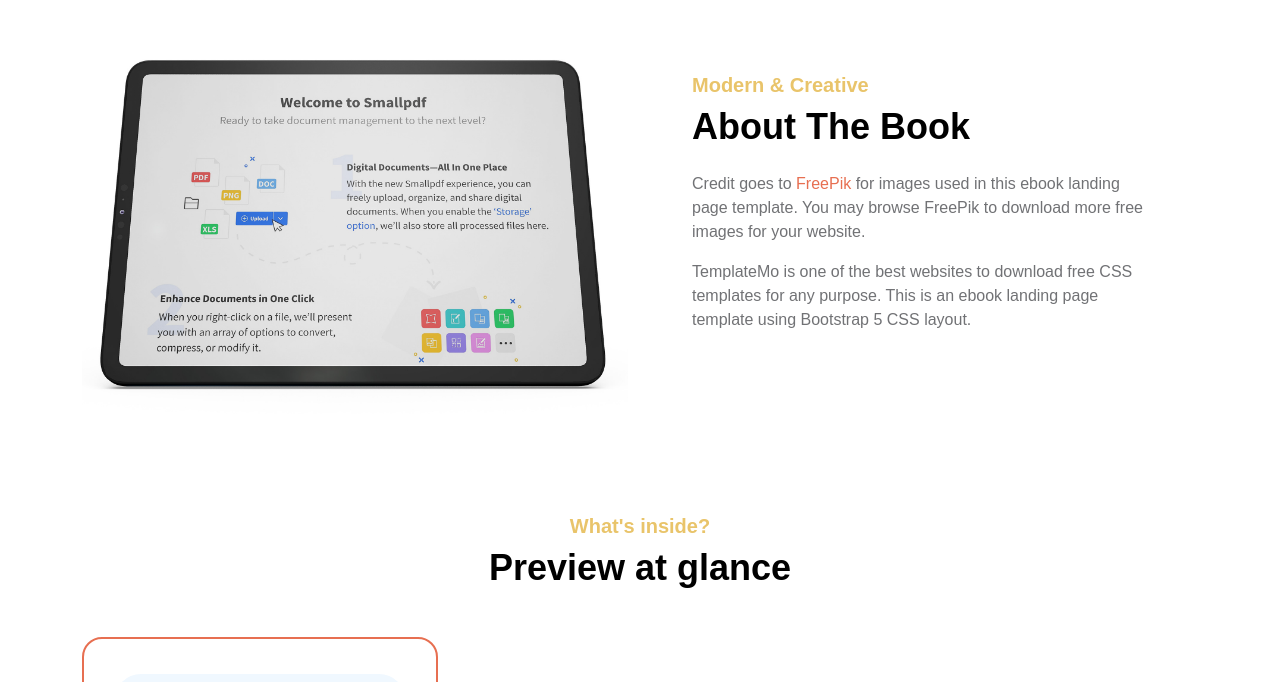
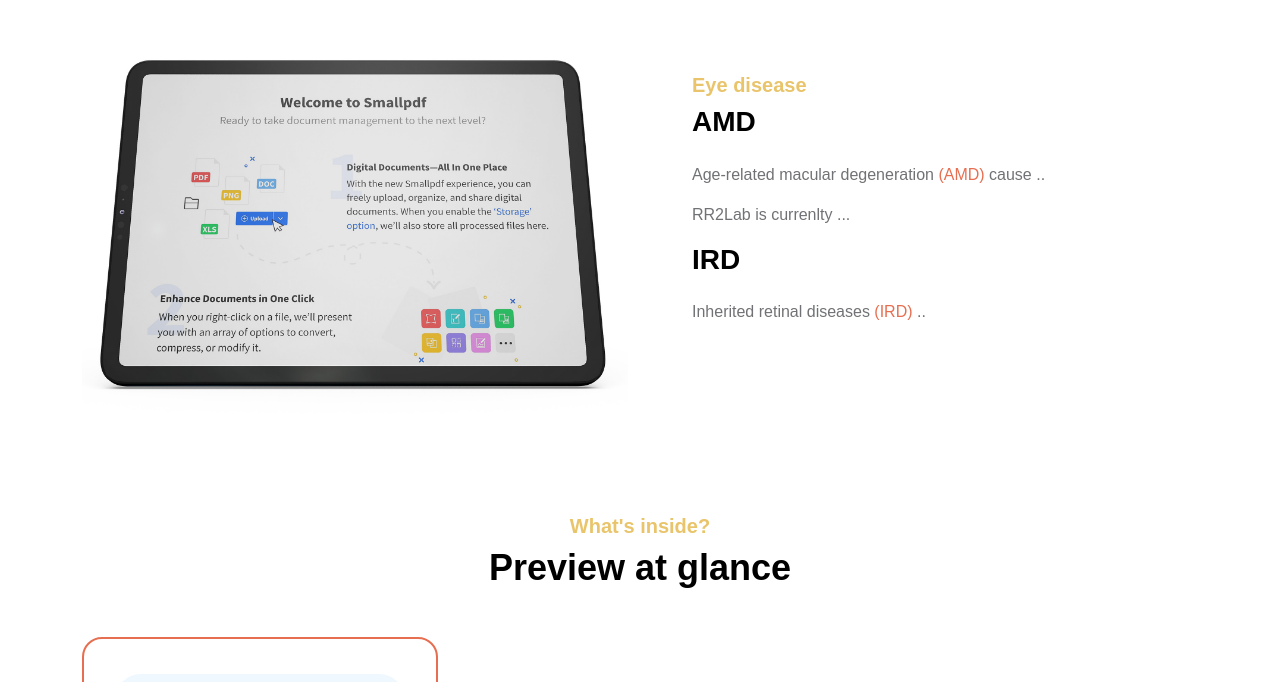
Before and after one commit to Ajeet1699/Ajeet1699.github.io, a plain HTML site: page index.html in a window 1280 px wide. Shown: the part 955-1637 px from the top of the page. Drawn offline with Linux system fonts and the light colour scheme; a web font is replaced by a local one.

Commit message:
update incex.html

```diff
--- a/index.html
+++ b/index.html
@@ -102,7 +102,7 @@
                         </div>
 
                         <div class="hero-image-wrap col-lg-6 col-12 mt-3 mt-lg-0">
-                            <!-- <img src="images/education-online-books.png" class="hero-image img-fluid" alt="education online books"> -->
+                            <img src="images/education-online-books.png" class="hero-image img-fluid" alt="education online books">
                         </div>
 
                     </div>
@@ -124,6 +124,7 @@
 
                                 <img src="images/avatar/studio-portrait-emotional-happy-funny-smiling-boyfriend.jpg" class="img-fluid avatar-image avatar-image-left" alt="">
 
+                                <!--
                                 <div class="reviews-group mt-3 mt-lg-0">
                                     <strong>4.5</strong>
 
@@ -135,6 +136,7 @@
 
                                     <small class="ms-3">2,564 reviews</small>
                                 </div>
+                            -->
                             </div>
                         </div>
                     </div>
@@ -155,14 +157,15 @@
 
                         <div class="col-lg-6 col-12">
                             <div class="book-section-info">
-                                <h6>Modern &amp; Creative</h6>
+                                <h6>Eye disease</h6>
 
+                                <h3 class="mb-4">AMD</h3>
+                                <p>Age-related macular degeneration <a rel="nofollow" href="https://freepik.com" target="_blank">(AMD)</a> cause ..</p>
+                                <p>RR2Lab is currenlty ... </p>
 
-                                <h2 class="mb-4">About The Book</h2>
+                                <h3 class="mb-4">IRD</h3>
+                                <p>Inherited retinal diseases <a rel="nofollow" href="https://freepik.com" target="_blank">(IRD)</a> .. </p>
 
-                                <p>Credit goes to <a rel="nofollow" href="https://freepik.com" target="_blank">FreePik</a> for images used in this ebook landing page template. You may browse FreePik to download more free images for your website.</p>
-
-                                <p>TemplateMo is one of the best websites to download free CSS templates for any purpose. This is an ebook landing page template using Bootstrap 5 CSS layout.</p>
                             </div>
                         </div>
 
```
